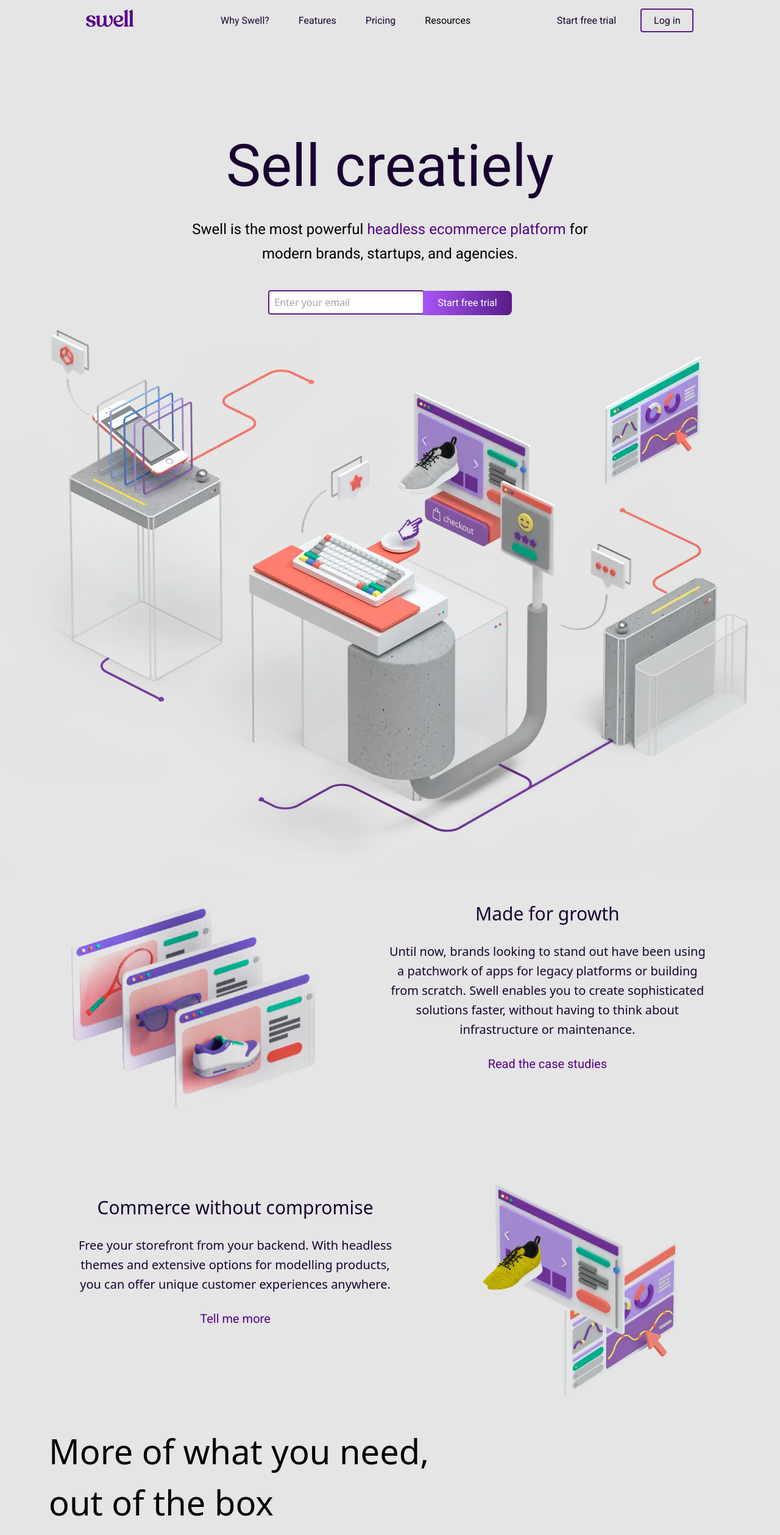
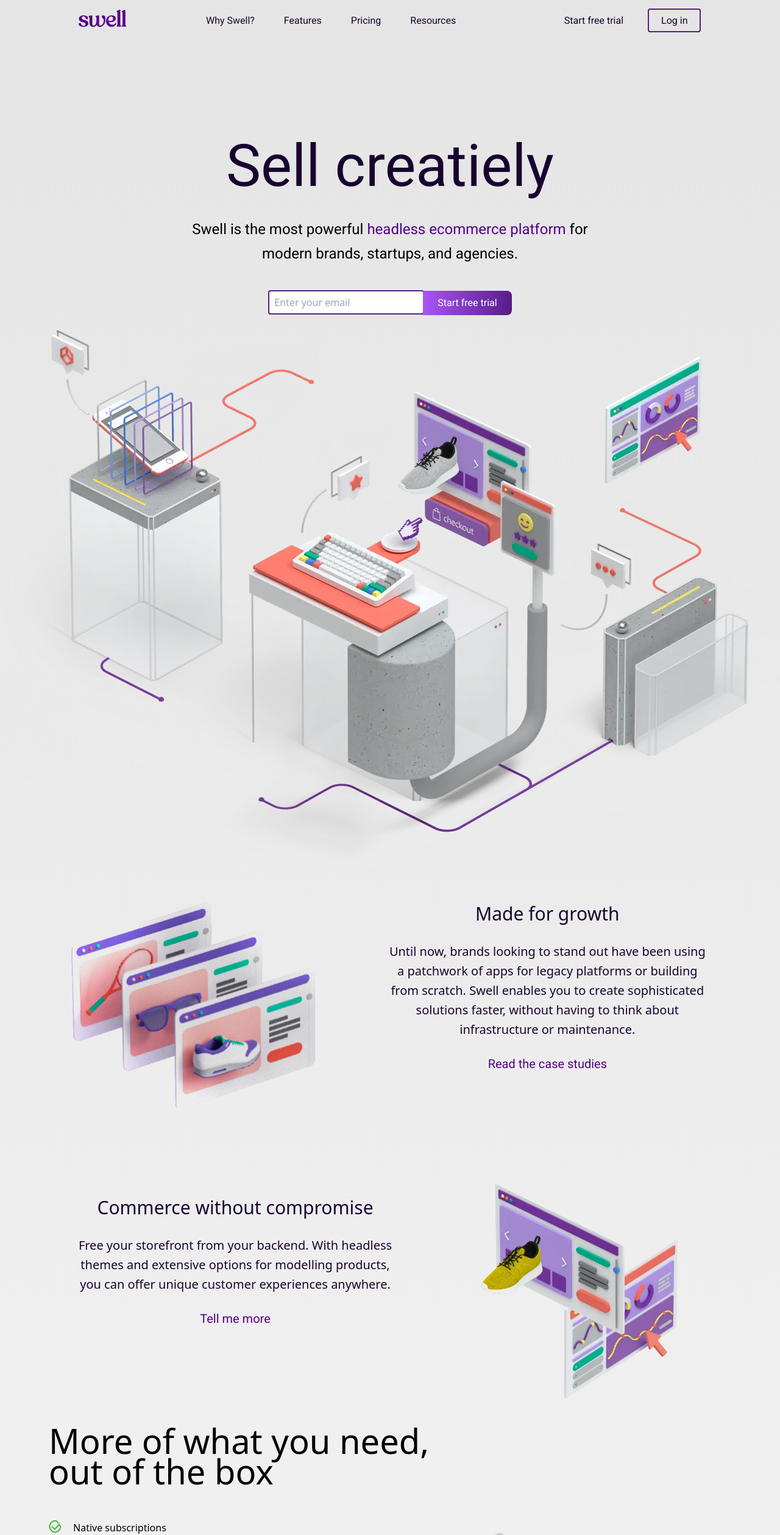
Before and after one commit to Davitm944/Swell, a React (Create React App) app: page / in a window 1280 px wide. Shown: the top 2518 px of the page at 61% size. Built offline with nearby package versions, Linux system fonts and the light colour scheme.

Commit message:
Smooth scrolling

```diff
--- a/package.json
+++ b/package.json
@@ -10,6 +10,7 @@
     "react-dom": "^17.0.2",
     "react-router-dom": "^6.2.2",
     "react-scripts": "5.0.0",
+    "react-scroll": "^1.8.6",
     "web-vitals": "^2.1.4"
   },
   "scripts": {
--- a/src/App.js
+++ b/src/App.js
@@ -11,9 +11,10 @@ import Footer from 'components/footer/Footer';
 
 function App() {
 	return (
-		<div class='bg-background'>
+		<div class='bg-gradient-to-b from-background to-white '>
 			<Header />
 			<Intro />
+			<div id='whySwell'>
 			<Card
 				img={card1}
 				title='Made for growth'
@@ -30,6 +31,7 @@ function App() {
 				layout='flex flex-row-reverse justify-evenly md: flex-wrap'
 				img_layout='w-full h-auto mix-blend-darken relative bottom-8'
 			/>
+			</div>
 			<Features/>
 			<Compare/>
 			<Merchants/>
@@ -39,6 +41,4 @@ function App() {
 }
 
 
-//bg-gradient-to-b from-background to-white
-
 export default App;
--- a/src/components/cards/MerchantCard.js
+++ b/src/components/cards/MerchantCard.js
@@ -2,15 +2,15 @@ import React from 'react';
 
 function MerchantCard(props) {
 	return (
-		<div class={props.layout}>
+		<div class={props.layout} id='merchants'>
 			<div class={props.img_style}>
-				<img src={props.img} alt='img' class='w-full h-full'/>
+				<img src={props.img} alt='img' class='w-full h-full' />
 			</div>
 			<div class='max-w-[210px] mx-auto my-0 text-center'>
 				<div class='pl-7'>
-					<img src={props.icon} alt='logo'/>
+					<img src={props.icon} alt='logo' />
 				</div>
-				<p class='py-7 text-xl leading-8 text-center'>{props.text}</p>
+				<p class='md:py-7 md:text-xl md:leading-8 md:text-center sm:text-base sm:py-5'>{props.text}</p>
 				<span class='text-base'>{props.author}</span>
 			</div>
 		</div>
--- a/src/components/compare/Compare.js
+++ b/src/components/compare/Compare.js
@@ -8,7 +8,7 @@ import icon4 from 'components/icons/icon4.png'
 
 function Compare() {
 	return (
-		<div class='bg-gradient-to-b from-purple-300 to-white rounded mx-[76px] pt-[55px]'>
+		<div class='bg-gradient-to-b from-purple-300 to-white rounded mx-[76px] pt-[55px]' id='compare'>
 			<h1 class='text-4xl max-w-[555px] text-center mt-[55px] mb-[70px] mx-auto font-semibold'>How does Swell compare to other enterprise platforms?</h1>
 
       <div class='mx-auto my-0 '>
--- a/src/components/features/Features.js
+++ b/src/components/features/Features.js
@@ -4,8 +4,8 @@ import icon from 'components/icons/check.png';
 
 function Features() {
 	return (
-		<div class='mx-20'>
-			<h1 class='text-[56px] max-w-[695px] mb-14'>More of what you need, out of the box</h1>
+		<div class='md:mx-20 sm:mx-16' id='features'>
+			<h1 class='md:leading-[50px]  md:text-[56px] md:max-w-[695px] md:mb-14 sm:text-4xl sm:mb-6 sm:leading-5'>More of what you need, out of the box</h1>
 			<div>
 				<div class='absolute z-10'>
 					<ul>
--- a/src/components/header/Header.js
+++ b/src/components/header/Header.js
@@ -1,24 +1,37 @@
 import React from 'react';
 import logo from 'components/icons/Vector (14).png';
+import Link from 'react-scroll/modules/components/Link';
 
 function Header() {
 	return (
-		<header >
+		<header>
 			<div class='flex justify-evenly  align-middle flex-wrap'>
 				<div class='mt-4'>
-          <img src={logo} alt="logo" />
+					<img src={logo} alt='logo' class='cursor-pointer' />
 				</div>
 
 				<nav class='font-roboto pt-5 '>
-          <a href='/' class='nav_link'>Why Swell?</a>
-          <a href='/' class='nav_link'>Features</a>
-          <a href='/' class='nav_link'>Pricing</a>
-          <a href='/'>Resources</a>
+					<Link to='whySwell' smooth={true} duration={1000} class='nav_link'>
+						Why Swell?
+					</Link>
+					<Link to='features' smooth={true} duration={1000} class='nav_link'>
+						Features
+					</Link>
+					<Link to='compare' smooth={true} duration={1000} class='nav_link'>
+						Pricing
+					</Link>
+					<Link to='merchants' smooth={true} duration={1000} class='nav_link'>
+						Resources
+					</Link>
 				</nav>
 
 				<div class='font-roboto pt-5'>
-          <a href='/' class='leading-7 text-primary'>Start free trial</a>
-          <a href='/' class='ml-10  px-5 py-2 leading-7 text-primary border-2 border-solid border-purple-900 rounded'>Log in</a>
+					<a href='/' class='leading-7 text-primary'>
+						Start free trial
+					</a>
+					<a href='/' class='ml-10  px-5 py-2 leading-7 text-primary border-2 border-solid border-purple-900 rounded'>
+						Log in
+					</a>
 				</div>
 			</div>
 		</header>
--- a/src/components/merchants/Merchants.js
+++ b/src/components/merchants/Merchants.js
@@ -11,7 +11,7 @@ function Merchants() {
 	return (
     <div>
       <h1 class='text-center text-primary text-[56px] mt-[126px] mb-[81px]'>Merchants on the move</h1>
-		<div class=' lg:mx-[76px] flex justify-center md:'>
+		<div class=' md:mx-[76px] flex justify-center'>
 			<MerchantCard
 				layout='flex flex-col bg-card1 w-1/3'
 				img={img1}
--- a/src/index.css
+++ b/src/index.css
@@ -19,7 +19,7 @@ code {
 
 @layer components {
 	.nav_link {
-		@apply mr-12 leading-7 text-primary;
+		@apply mr-12 leading-7 text-primary cursor-pointer;
 	}
 	.input {
 		@apply border-2 border-solid border-purple-900 rounded py-3 px-2 h-10 w-64
```
Also changed, not shown: 1 other file (tests, documents, lock files or other folders). Lines whose indentation alone changed are shown as unchanged.
